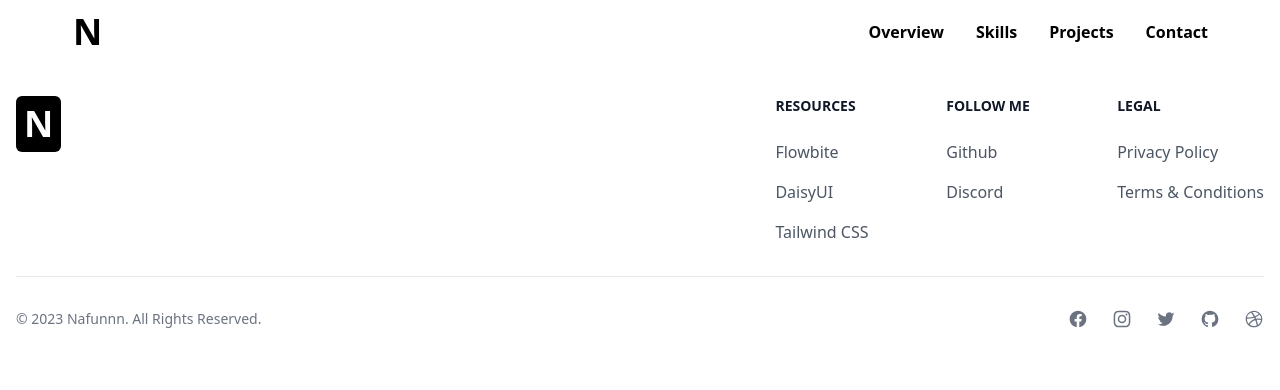
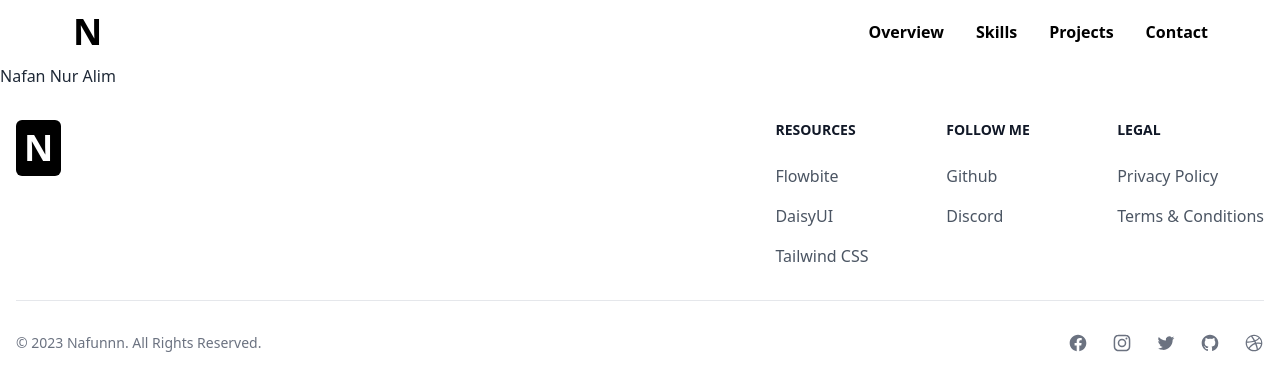
Before and after one commit to raafly/ppx, a website: page public/overview.html in a window 1280 px wide. Drawn offline with nearby package versions, Linux system fonts and the light colour scheme.

Commit message:
[+] edit dikit

```diff
--- a/public/overview.html
+++ b/public/overview.html
@@ -107,6 +107,7 @@
         </div>
       </div>
     </section> -->
+    <h1>Nafan Nur Alim</h1>
     <!-- footer -->
     <footer class="bg-white dark:bg-gray-900">
       <div class="mx-auto w-full max-w-screen-xl p-4 py-6 lg:py-8">
```
